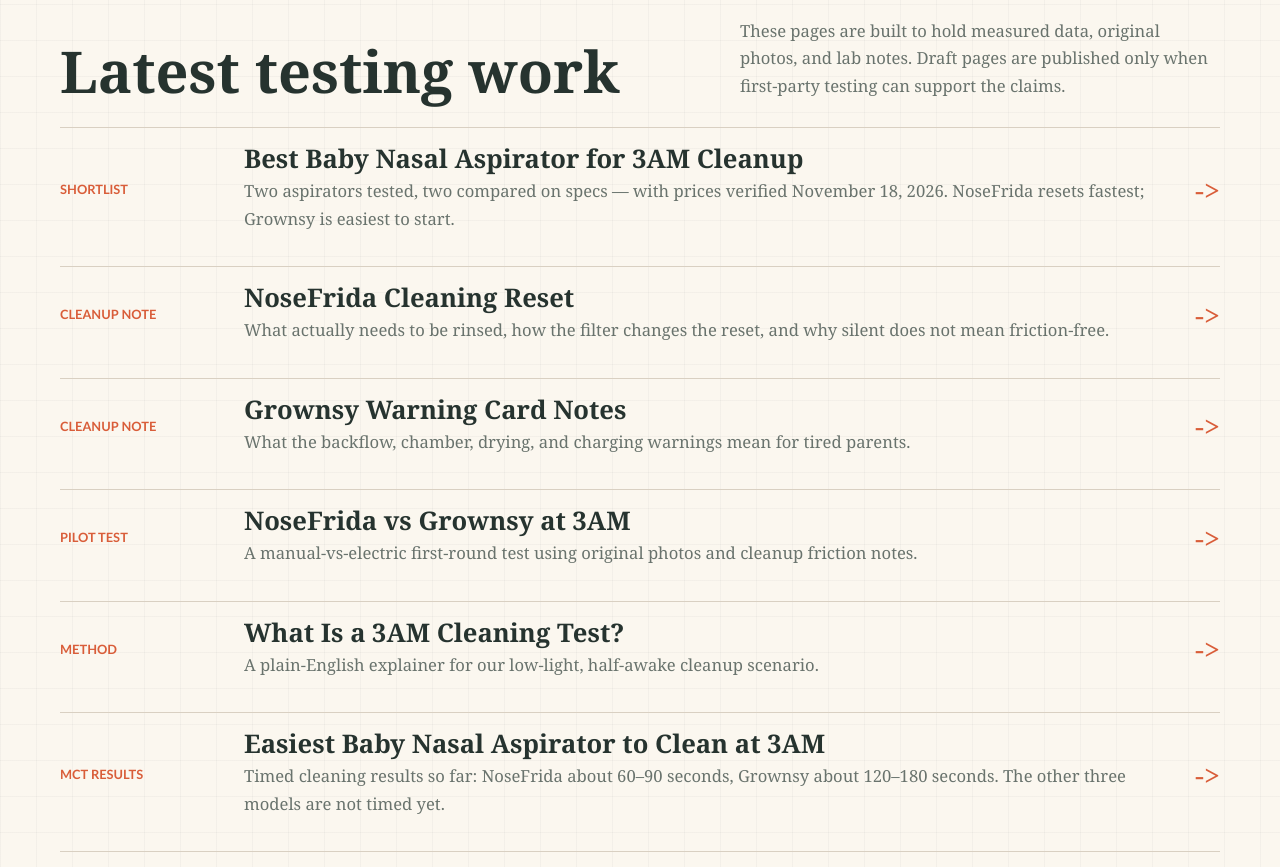
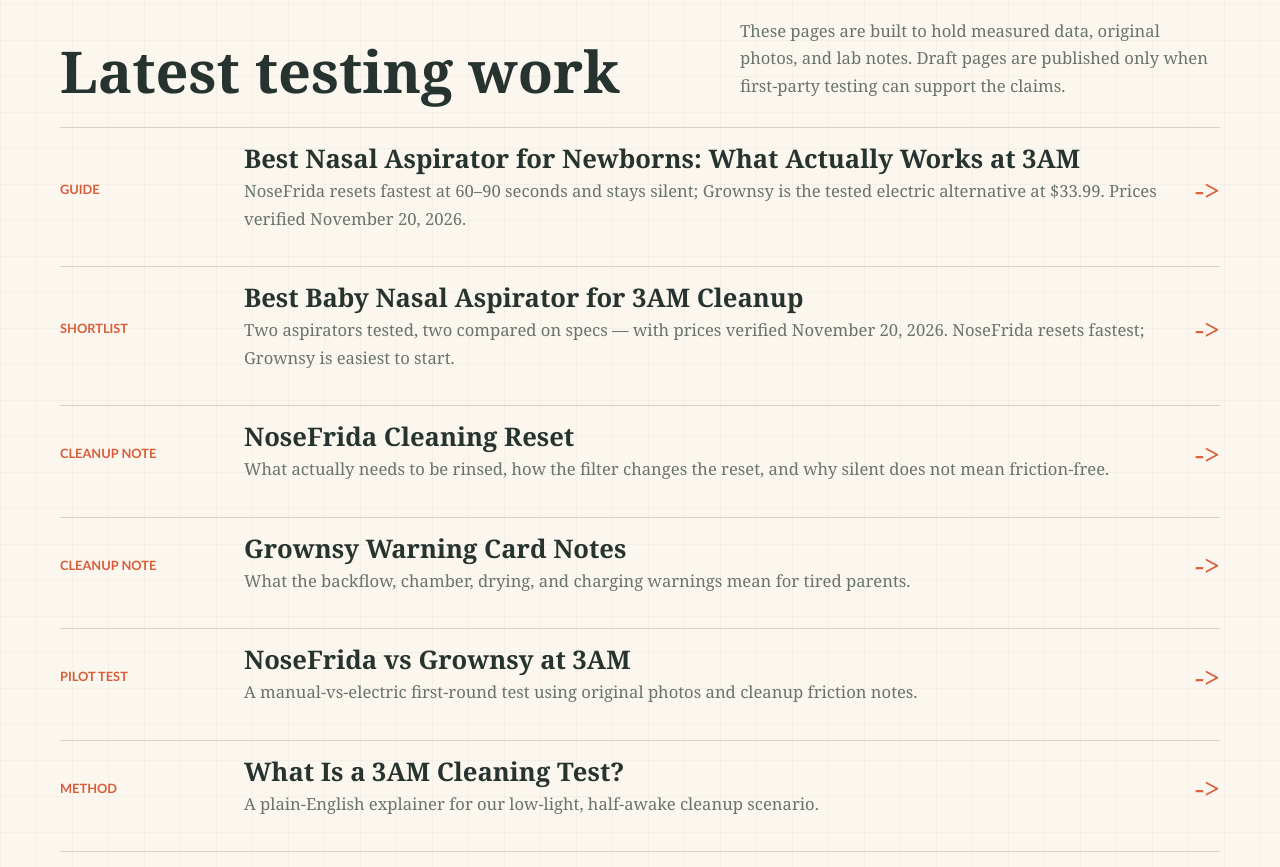
Before and after one commit to tj2002-tech/quietbabygear, an Astro site in the folder site/: page / in a window 1280 px wide. Shown: the part 1580-2447 px from the top of the page. Built offline with nearby package versions, Linux system fonts and the light colour scheme; Astro itself is replaced by a stand-in of ours.

Commit message:
Publish article: Best Nasal Aspirator for Newborns + Grownsy price $33.99 (verified Nov 20, 2026)

```diff
--- a/site/src/pages/index.astro
+++ b/site/src/pages/index.astro
@@ -67,11 +67,19 @@ const description = "QuietBabyGear tests baby gear under real-world sleep-depriv
         <p>These pages are built to hold measured data, original photos, and lab notes. Draft pages are published only when first-party testing can support the claims.</p>
       </div>
       <div class="article-list">
+        <a class="article-row" href="/articles/best-nasal-aspirator-for-newborns/">
+          <span class="tag">Guide</span>
+          <div>
+            <h3>Best Nasal Aspirator for Newborns: What Actually Works at 3AM</h3>
+            <p>NoseFrida resets fastest at 60–90 seconds and stays silent; Grownsy is the tested electric alternative at $33.99. Prices verified November 20, 2026.</p>
+          </div>
+          <span class="arrow" aria-hidden="true">-></span>
+        </a>
         <a class="article-row" href="/best/baby-nasal-aspirators/">
           <span class="tag">Shortlist</span>
           <div>
             <h3>Best Baby Nasal Aspirator for 3AM Cleanup</h3>
-            <p>Two aspirators tested, two compared on specs — with prices verified November 18, 2026. NoseFrida resets fastest; Grownsy is easiest to start.</p>
+            <p>Two aspirators tested, two compared on specs — with prices verified November 20, 2026. NoseFrida resets fastest; Grownsy is easiest to start.</p>
           </div>
           <span class="arrow" aria-hidden="true">-></span>
         </a>
```
